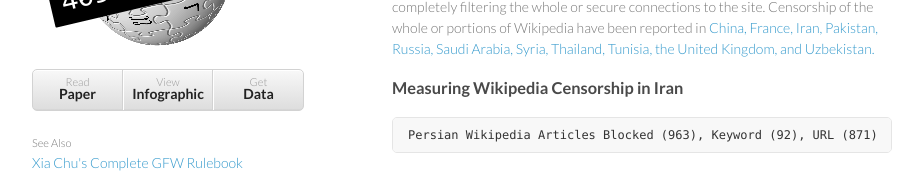
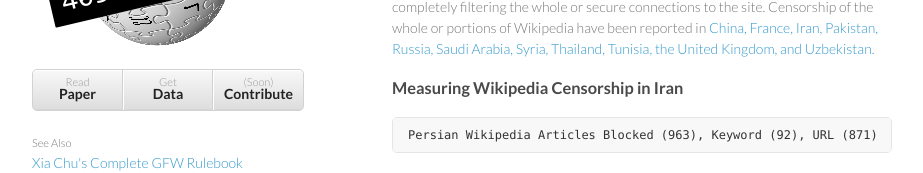
Before and after one commit to collina/citationreference, a plain HTML site: page index.html in a window 1280 px wide. Shown: the part 226-399 px from the top of the page, without its empty margins (178-1101 px from the left). Drawn offline with Linux system fonts and the light colour scheme.

Commit message:
Participation

```diff
--- a/index.html
+++ b/index.html
@@ -23,8 +23,8 @@
 
         <ul>
           <li><a href="http://www.global.asc.upenn.edu/fileLibrary/PDFs/CItation_Filtered_Wikipedia_Report_11_5_2013-2.pdf">Read <strong>Paper</strong></a></li>
-          <li><a href="http://www.global.asc.upenn.edu/fileLibrary/PDFs/IMP_Wiki_censorship_final.pdf">View <strong>Infographic</strong></a></li>
           <li><a href="https://github.com/collina/citationreference">Get <strong>Data</strong></a></li>
+          <li><a href="#">(Soon) <strong>Contribute</strong></a></li>
         </ul>
         <p class="view">
             <small>See Also</small><br />
```
